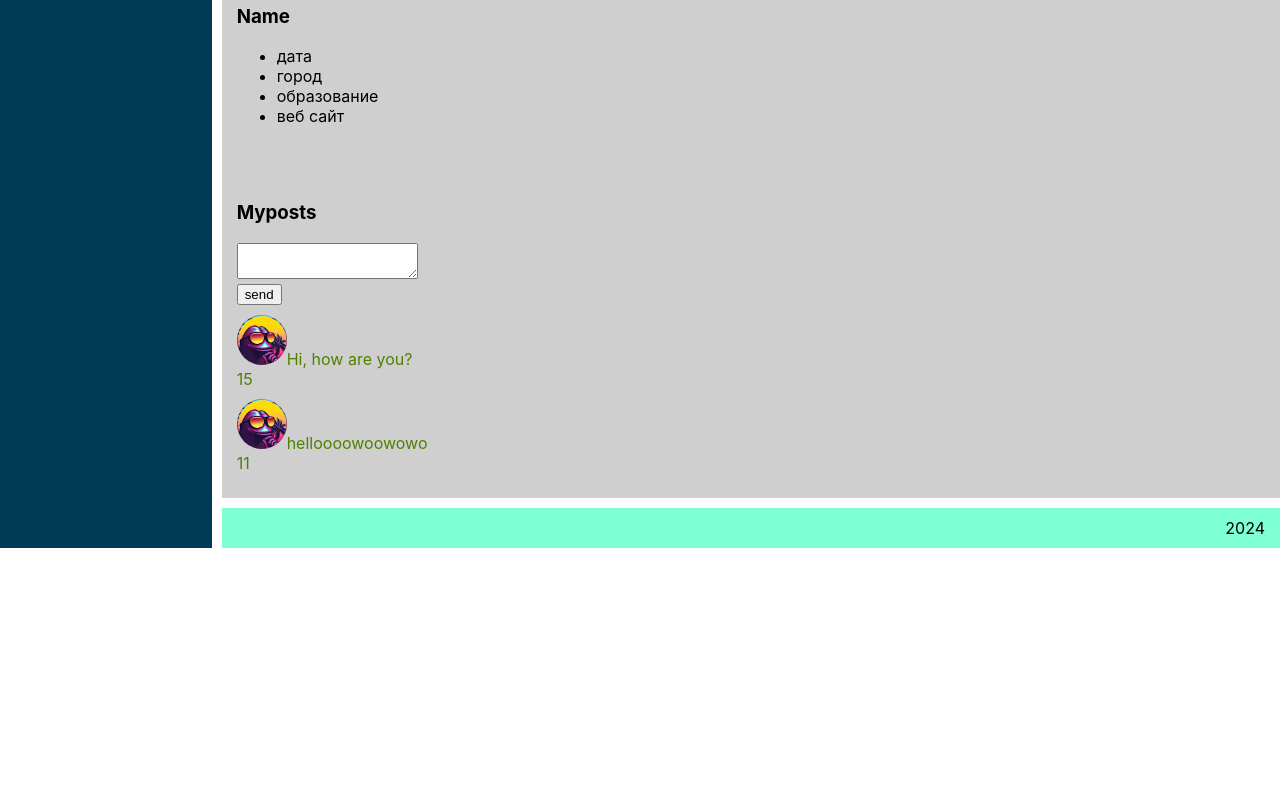
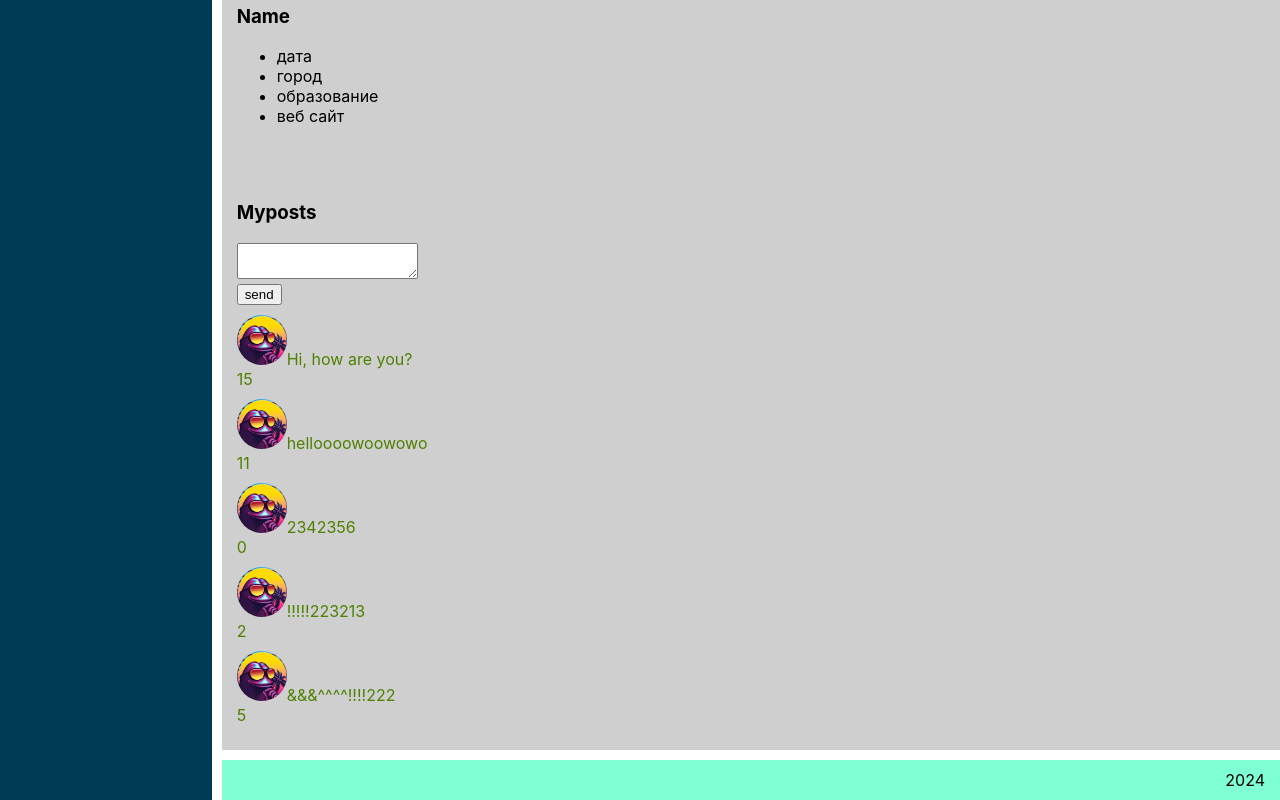
Before and after one commit to prot-alx/first_react_app, a React (Create React App) app: page / in a window 1280 px wide. Shown: the part 547-1347 px from the top of the page. Before the commit the page ends 1095 px from the top, so only its background shows below. Built offline with nearby package versions, Linux system fonts and the light colour scheme.

Commit message:
mapping posts&dialogs

```diff
--- a/src/components/Dialogs/Dialogs.jsx
+++ b/src/components/Dialogs/Dialogs.jsx
@@ -40,21 +40,17 @@ const Dialogs = () => {
         { id: 5, message: '&&&^^^^!!!!222' }
     ];
 
+    let dialogsItems = dialogsData.map(dialogCompanion => <DialogItem name={dialogCompanion.name} id={dialogCompanion.id}/>);
+
+    let messageItems = messagesData.map(lastMessage => <Message message={lastMessage.message}/>);
+
     return (
         <div className={classes.dialogs}>
             <div className={classes.dialogsItems}>
-                <DialogItem name={dialogsData[0].name} id={dialogsData[0].id}/>
-                <DialogItem {...dialogsData[1]}/>
-                <DialogItem name='Olga' id='3'/>
-                <DialogItem name='Timur' id='4'/>
-                <DialogItem name='Kirill' id='5'/>
+                {dialogsItems}
             </div>
             <div className={classes.messages}>
-                <Message message={messagesData[0].message}/>
-                <Message {...messagesData[1]}/>
-                <Message message='2342356'/>
-                <Message message='!!!!!223213'/>
-                <Message message='&&&^^^^!!!!222'/>
+                {messageItems}
             </div>
         </div>
     );
--- a/src/components/Profile/MyPosts/MyPosts.jsx
+++ b/src/components/Profile/MyPosts/MyPosts.jsx
@@ -6,10 +6,12 @@ const MyPosts = () => {
     let postsData = [
         { id: 1, message: 'Hi, how are you?', likesCount: 15, },
         { id: 2, message: 'helloooowoowowo', likesCount: 11, },
-        { id: 3, message: '2342356' },
-        { id: 4, message: '!!!!!223213' },
-        { id: 5, message: '&&&^^^^!!!!222' }
+        { id: 3, message: '2342356', likesCount: 0, },
+        { id: 4, message: '!!!!!223213', likesCount: 2, },
+        { id: 5, message: '&&&^^^^!!!!222', likesCount: 5, }
     ];
+
+    let postsElements = postsData.map(post => <Post message={post.message} likesCount={post.likesCount}/>);
 
     return (
         <div className={classes.postBlock}>
@@ -19,8 +21,7 @@ const MyPosts = () => {
                 <div><button>send</button></div>
             </div>
             <div className={classes.posts}>
-                <Post message={postsData[0].message} likesCount={postsData[0].likesCount}/>
-                <Post {...postsData[1]}/>
+                {postsElements}
             </div>
         </div>
     )
```
